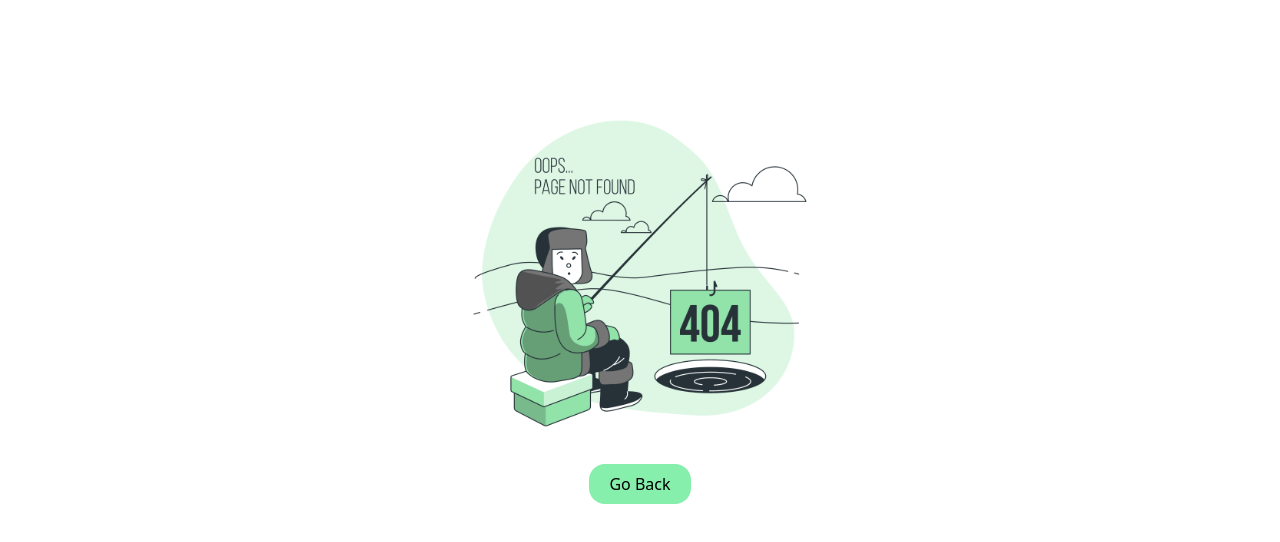
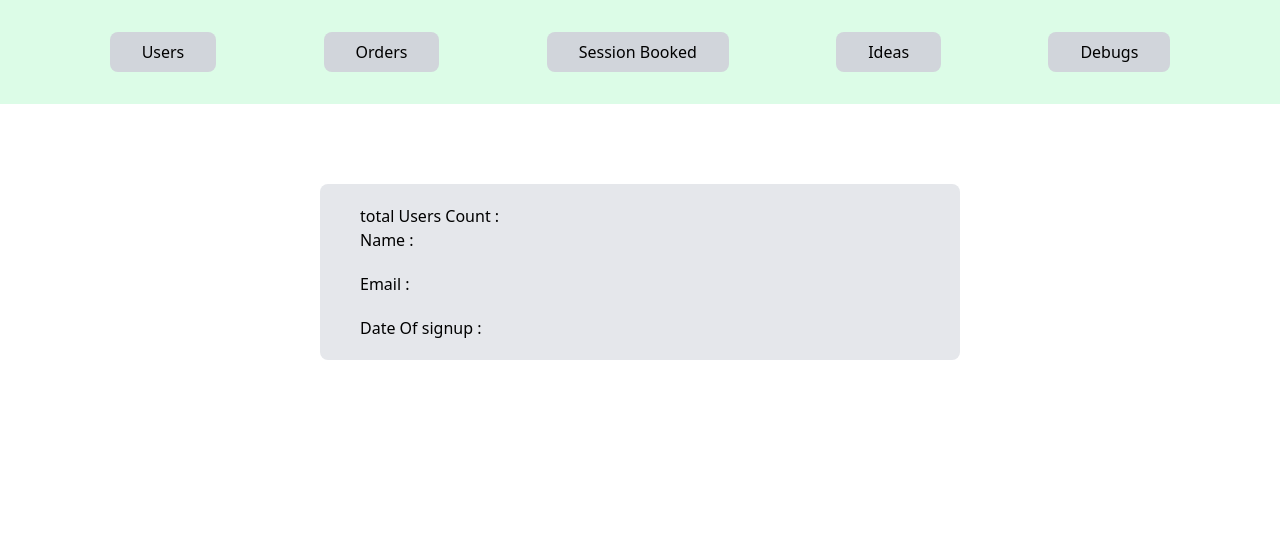
Before and after one commit to SudeepNPatil/Student-Support, a React (Vite) app in the folder Frontend/: page /AdminDashboard/Users in a window 1280 px wide. Before the commit this address had no page. Shown: the top 542 px of the page. Built offline with nearby package versions, Linux system fonts and the light colour scheme.

Commit message:
created Admin page and some more pages

```diff
--- a/Frontend/src/Components/Admin.jsx
+++ /dev/null
@@ -1,9 +0,0 @@
-export default function Admin() {
-    return (
-        <div className="md:text-3xl text-xl text-gray-500  flex justify-center items-center min-h-screen">
-
-            Admin Page will come soon....!
-
-        </div>
-    )
-}
--- /dev/null
+++ b/Frontend/src/Components/Admin/Admin.jsx
@@ -0,0 +1,20 @@
+import { Link, Outlet } from "react-router-dom";
+
+export default function Admin() {
+    return (
+        <>
+            <div className="flex flex-row bg-green-100 py-8 px-14 justify-around">
+
+                <Link to="/AdminDashboard/Users" className="py-2 px-8 text-center rounded-lg bg-gray-300 text-black">Users</Link>
+                <Link to="/AdminDashboard/Orders" className="py-2 px-8 text-center rounded-lg bg-gray-300 text-black">Orders</Link>
+                <Link className="py-2 px-8 text-center rounded-lg bg-gray-300 text-black">Session Booked</Link>
+                <Link className="py-2 px-8 text-center rounded-lg bg-gray-300 text-black">Ideas</Link>
+                <Link className="py-2 px-8 text-center rounded-lg bg-gray-300 text-black">Debugs</Link>
+
+            </div>
+
+            <Outlet />
+
+        </>
+    )
+}
--- /dev/null
+++ b/Frontend/src/Components/Admin/AdminLogin.jsx
@@ -0,0 +1,32 @@
+import React from "react"
+import { IoPersonAddOutline } from "react-icons/io5";
+import { Link } from "react-router-dom";
+
+export default function AdminLogin() {
+
+
+    return (
+
+        <div className="xl:w-[67%] sm:w-[58%] w-[70%] mt-20  sm:my-0  xl:px-40 lg:px-20 md:px-16 sm:px-14 mx-auto">
+
+            <IoPersonAddOutline size={30} className="mx-auto mt-24" />
+
+            <h1 className="tracking-wider font-semibold text-xl text-center mt-2"> Admin Login</h1>
+
+            <p className="text-sm text-gray-700 text-center mt-2">Please Enter the valid details below</p>
+
+            <form className="flex flex-col gap-1 flex-wrap max-w-md mx-auto">
+
+                <label htmlFor="name" className="mt-8 font-semibold">Username</label>
+                <input type="text" id="name" name="email" className="pl-3 rounded-md  h-10 border" />
+
+                <label htmlFor="password" className="mt-4 font-semibold">Password</label>
+                <input type="password" id="password" name="password" className="pl-3 rounded-md  h-10 border" />
+
+                <Link to="/AdminDashboard" type="button" className="h-10 mt-6 text-center pt-1.5 bg-blue-500 rounded-md">Login</Link>
+
+            </form>
+        </div>
+
+    )
+}
--- /dev/null
+++ b/Frontend/src/Components/Admin/Orders.jsx
@@ -0,0 +1,10 @@
+import React from "react";
+
+export default function Orders() {
+    return (
+        <div className="text-gray-600 text-center flex flex-col justify-center items-center mt-32">
+
+            no order yet
+        </div>
+    )
+}
--- /dev/null
+++ b/Frontend/src/Components/Admin/Users.jsx
@@ -0,0 +1,19 @@
+export default function User() {
+    return (
+        <div className=" w-1/2 mx-auto px-10 mt-20 py-5 bg-gray-200 rounded-lg">
+
+            <h1>total Users Count : </h1>
+
+            <div className="flex flex-col gap-5 flex-wrap  w-1/2 ">
+
+                <h1>Name : </h1>
+
+                <p>Email :</p>
+
+                <p>Date Of signup :</p>
+
+            </div>
+
+        </div>
+    )
+}
--- a/Frontend/src/main.jsx
+++ b/Frontend/src/main.jsx
@@ -13,6 +13,9 @@ import Product from './Components/Product.jsx'
 import { LoginContextProvider } from "./Context/LoginContext.jsx"
 import { lazy, Suspense } from 'react'
 import Loding from './Components/Loding.jsx'
+import Admin from './Components/Admin/Admin.jsx'
+import User from './Components/Admin/Users.jsx'
+import Orders from './Components/Admin/Orders.jsx'
 
 const Contact = lazy(() => import('./Components/Contact.jsx'));
 const Custom_Build_Service = lazy(() => import('./Components/Custom_Build_Service.jsx'));
@@ -20,7 +23,7 @@ const Project_Navigator = lazy(() => import('./Components/Project_Navigator.jsx'
 const Debug_Rescue = lazy(() => import('./Components/Debug_Rescue.jsx'));
 const Login = lazy(() => import('./Components/Login.jsx'));
 const Signup = lazy(() => import('./Components/Signup.jsx'));
-const Admin = lazy(() => import('./Components/Admin.jsx'));
+const AdminLogin = lazy(() => import('./Components/Admin/AdminLogin.jsx'));
 
 
 
@@ -73,14 +76,6 @@ const router = createBrowserRouter([
                 )
             },
             {
-                path: "/Admin",
-                element: (
-                    <Suspense fallback={<Loding />}>
-                        <Admin />
-                    </Suspense>
-                )
-            },
-            {
                 path: "/Custom_Build_Service",
                 element: (
                     <Suspense fallback={<Loding />}>
@@ -122,6 +117,28 @@ const router = createBrowserRouter([
             </Suspense>
         )
     },
+    {
+        path: "/Admin",
+        element: (
+            <Suspense fallback={<Loding />}>
+                <AdminLogin />
+            </Suspense>
+        ),
+    },
+    {
+        path: "AdminDashboard",
+        element: <Admin />,
+        children: [
+            {
+                path: "Users",
+                element: <User />
+            },
+            {
+                path: "Orders",
+                element: <Orders />
+            }
+        ]
+    },
 ])
 
 createRoot(document.getElementById('root'))
```
